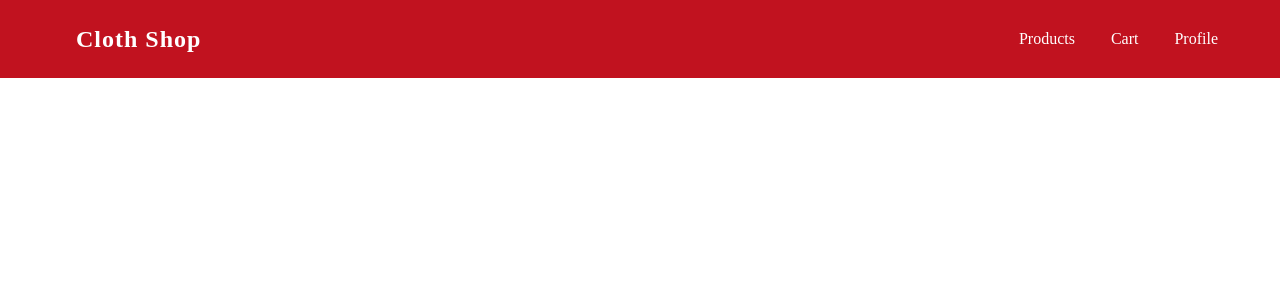
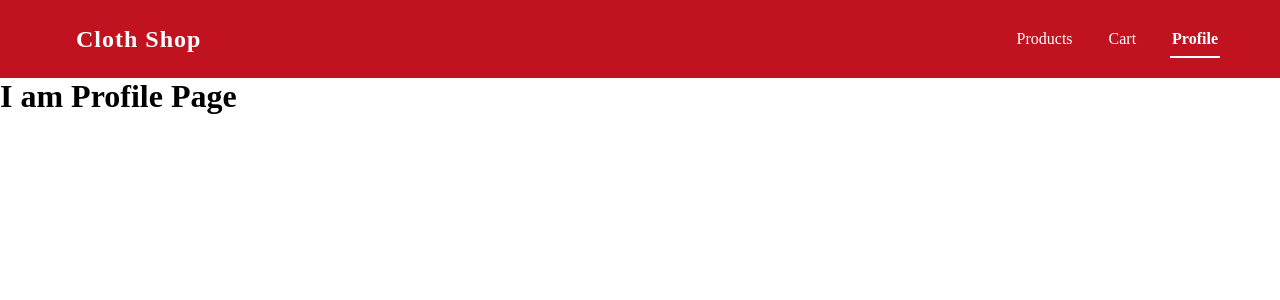
Before and after one commit to shivamkushwaha1234/Shoppint_Cloth_App, a React (Vite) app: page /profile in a window 1280 px wide. Shown: the top 300 px of the page. Built offline with nearby package versions, Linux system fonts and the light colour scheme.

Commit message:
partial1

```diff
--- a/src/App.jsx
+++ b/src/App.jsx
@@ -4,12 +4,14 @@ import viteLogo from './assets/vite.svg'
 import heroImg from './assets/hero.png'
 import './App.css'
 import Nav from "./Components/Nav.jsx"
+import {Outlet} from "react-router-dom"
 function App() {
 
 
   return (
     <>
       <Nav/>
+      <Outlet/>
     </>
   )
 }
--- a/src/Components/Cart.jsx
+++ b/src/Components/Cart.jsx
@@ -1,6 +1,6 @@
 const Cart=()=>{
     return (<>
-    <h1>I am A Profile Page
+    <h1>I am A Cart Page
         </h1></>)
 }
-export default Profile
+export default Cart
--- a/src/Components/Nav.jsx
+++ b/src/Components/Nav.jsx
@@ -6,17 +6,17 @@ const Nav = () => {
       <h1 className="navbar__logo">Cloth Shop</h1>
 
       <nav className="navbar__links">
-        <a className="navbar__link" to="/products">
+        <NavLink className="navbar__link" to="/products">
           Products
-        </a>
+        </NavLink>
 
-        <a className="navbar__link" to="/cart">
+        <NavLink className="navbar__link" to="/cart">
           Cart
-        </a>
+        </NavLink>
 
-        <a className="navbar__link" to="/profile">
+        <NavLink className="navbar__link" to="/profile">
           Profile
-        </a>
+        </NavLink>
       </nav>
     </header>
   );
--- a/src/Components/Profile.jsx
+++ b/src/Components/Profile.jsx
@@ -0,0 +1,6 @@
+const Profile=()=>{
+    return (<>
+    <h1>I am Profile Page
+        </h1></>)
+}
+export default Profile
--- a/src/main.jsx
+++ b/src/main.jsx
@@ -2,12 +2,29 @@ import { StrictMode } from 'react'
 import { createRoot } from 'react-dom/client'
 import './index.css'
 import App from './App.jsx'
-import {createBrowserRouter} from "react-router-dom"
+import Cart from "./Components/Cart.jsx"
+import Home from  "./Components/Home.jsx"
+import Products from "./Components/Products.jsx"
+import Profile from "./Components/Profile.jsx"
+import {createBrowserRouter,RouterProvider} from "react-router-dom"
 const router= createBrowserRouter([{
-
+path:"/",
+element:<App/>,
+children:[
+  {element:<Home/>,index:true}
+,{
+  path:"/products",
+  element:<Products/>
+},{
+  path:"/cart",
+  element:<Cart/>
+},{
+  path:"/profile",
+  element:<Profile/>
+}]
 }]);
 createRoot(document.getElementById('root')).render(
   <StrictMode>
-    <App />
+    <RouterProvider router={router}></RouterProvider>
   </StrictMode>,
 )
```
